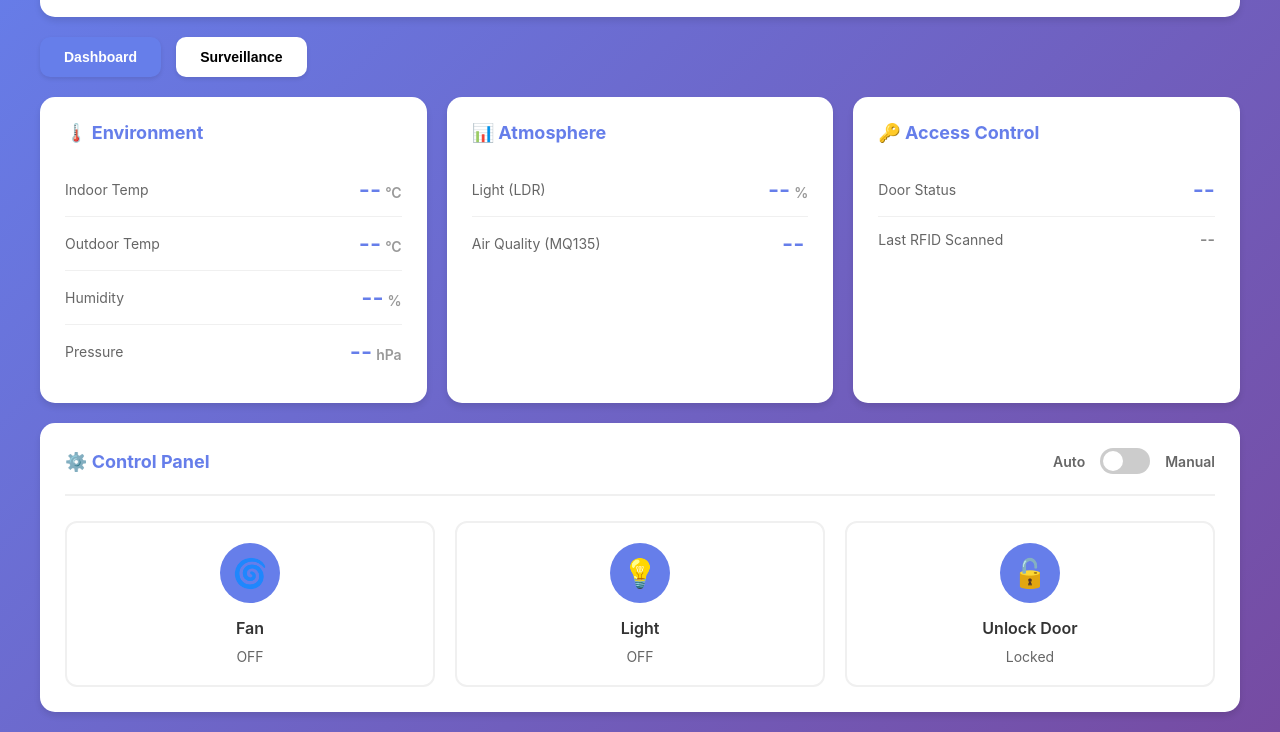
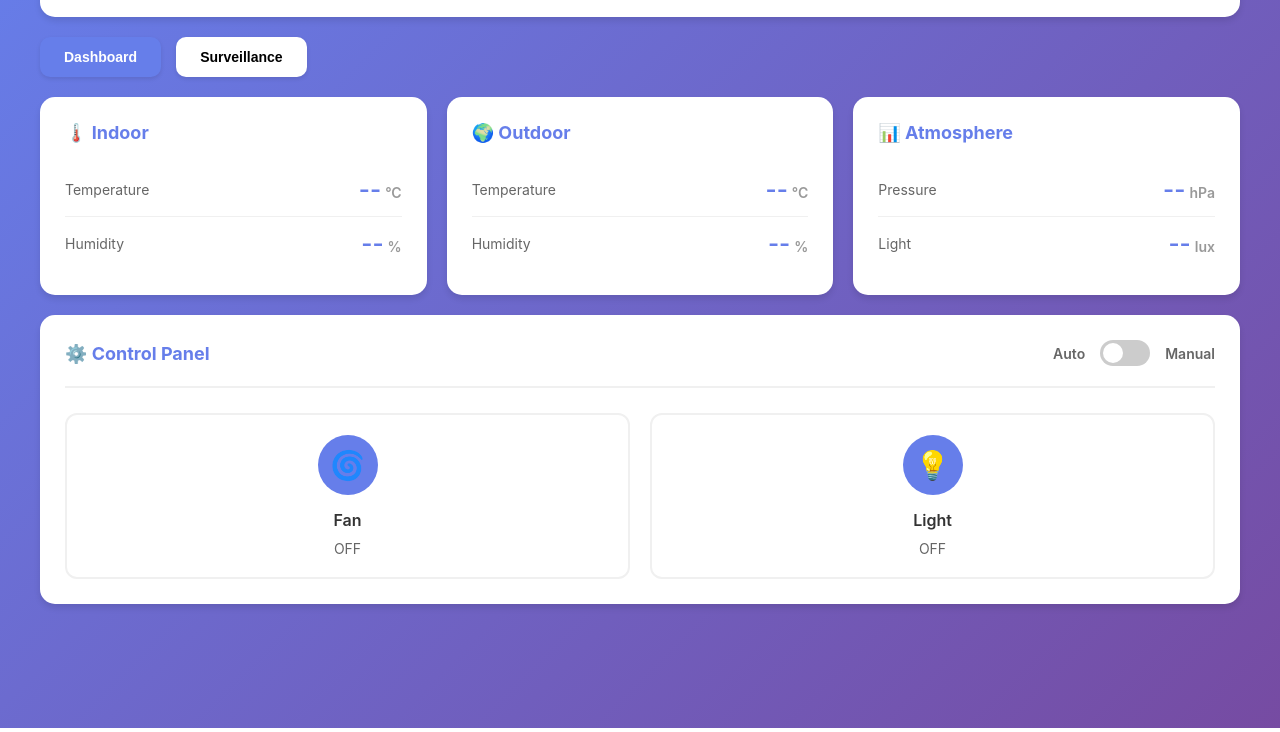
Before and after one commit to Tanmay-Dhandge/Btech_Mini, a plain HTML site: page docs/index.html in a window 1280 px wide. Shown: the part 72-804 px from the top of the page. Drawn offline with nearby package versions, Linux system fonts and the light colour scheme; a script that the page names is missing.

Commit message:
Update index.html

```diff
--- a/docs/index.html
+++ b/docs/index.html
@@ -24,52 +24,41 @@
 
         <div id="dashboard-view">
             <div class="grid">
-
                 <div class="card">
-                    <h2>🌡️ Environment</h2>
+                    <h2>🌡️ Indoor</h2>
                     <div class="sensor-row">
-                        <span class="sensor-label">Indoor Temp</span>
-                        <span class="sensor-value"><span id="dht_temp">--</span><span class="sensor-unit">°C</span></span>
-                    </div>
-                    <div class="sensor-row">
-                        <span class="sensor-label">Outdoor Temp</span>
-                        <span class="sensor-value"><span id="bmp_temp">--</span><span class="sensor-unit">°C</span></span>
+                        <span class="sensor-label">Temperature</span>
+                        <span class="sensor-value"><span id="insideTemp">--</span><span class="sensor-unit">°C</span></span>
                     </div>
                     <div class="sensor-row">
                         <span class="sensor-label">Humidity</span>
-                        <span class="sensor-value"><span id="dht_humidity">--</span><span class="sensor-unit">%</span></span>
+                        <span class="sensor-value"><span id="insideHum">--</span><span class="sensor-unit">%</span></span>
+                    </div>
+                </div>
+                <div class="card">
+                    <h2>🌍 Outdoor</h2>
+                    <div class="sensor-row">
+                        <span class="sensor-label">Temperature</span>
+                        <span class="sensor-value"><span id="outsideTemp">--</span><span class="sensor-unit">°C</span></span>
                     </div>
                     <div class="sensor-row">
-                        <span class="sensor-label">Pressure</span>
-                        <span class="sensor-value"><span id="pressure_hpa">--</span><span class="sensor-unit">hPa</span></span>
+                        <span class="sensor-label">Humidity</span>
+                        <span class="sensor-value"><span id="outsideHum">--</span><span class="sensor-unit">%</span></span>
                     </div>
                 </div>
-
                 <div class="card">
                     <h2>📊 Atmosphere</h2>
                     <div class="sensor-row">
-                        <span class="sensor-label">Light (LDR)</span>
-                        <span class="sensor-value"><span id="lightPercent">--</span><span class="sensor-unit">%</span></span>
+                        <span class="sensor-label">Pressure</span>
+                        <span class="sensor-value"><span id="outsidePress">--</span><span class="sensor-unit">hPa</span></span>
                     </div>
                     <div class="sensor-row">
-                        <span class="sensor-label">Air Quality (MQ135)</span>
-                        <span class="sensor-value"><span id="mq135">--</span><span class="sensor-unit"></span></span>
+                        <span class="sensor-label">Light</span>
+                        <span class="sensor-value"><span id="lightLux">--</span><span class="sensor-unit">lux</span></span>
                     </div>
                 </div>
-
-                <div class="card">
-                    <h2>🔑 Access Control</h2>
-                    <div class="sensor-row">
-                        <span class="sensor-label">Door Status</span>
-                        <span class="sensor-value"><span id="door">--</span></span>
             </div>
-                    <div class="sensor-row">
-                        <span class="sensor-label">Last RFID Scanned</span>
-                        <span class="sensor-value" id="lastRfid" style="font-size: 16px; color: #888;">--</span>
-                    </div>
-                </div>
-
-            </div> <div class="control-panel" id="control-panel">
+            <div class="control-panel" id="control-panel">
                 <div class="mode-switch">
                     <h2>⚙️ Control Panel</h2>
                     <div class="toggle-group">
@@ -92,14 +81,11 @@
                         <div class="control-name">Light</div>
                         <div class="control-status" id="light-status">OFF</div>
                     </div>
-                    <div class="control-item" id="door-control" onclick="toggleDoor()">
-                        <div class="control-icon">🔓</div>
-                        <div class="control-name">Unlock Door</div>
-                        <div class="control-status" id="door-status">Locked</div>
                 </div>
             </div>
         </div>
-        </div> <div id="surveillance-view" style="display: none;">
+
+<div id="surveillance-view" style="display: none;">
     <div class="video-card">
         <h2>📹 Live Camera Feed</h2>
         <div class="video-container" style="text-align:center;">
@@ -110,8 +96,10 @@
         </div>
     </div>
 </div>
+    </div>
 
-    </div> <script src="https://cdnjs.cloudflare.com/ajax/libs/paho-mqtt/1.0.1/mqttws31.js"></script>
+    <script src="https://cdnjs.cloudflare.com/ajax/libs/paho-mqtt/1.0.1/mqttws31.js"></script>
     <script src="script.js"></script>
+
 </body>
 </html>
```
Lines whose indentation alone changed are shown as unchanged.
